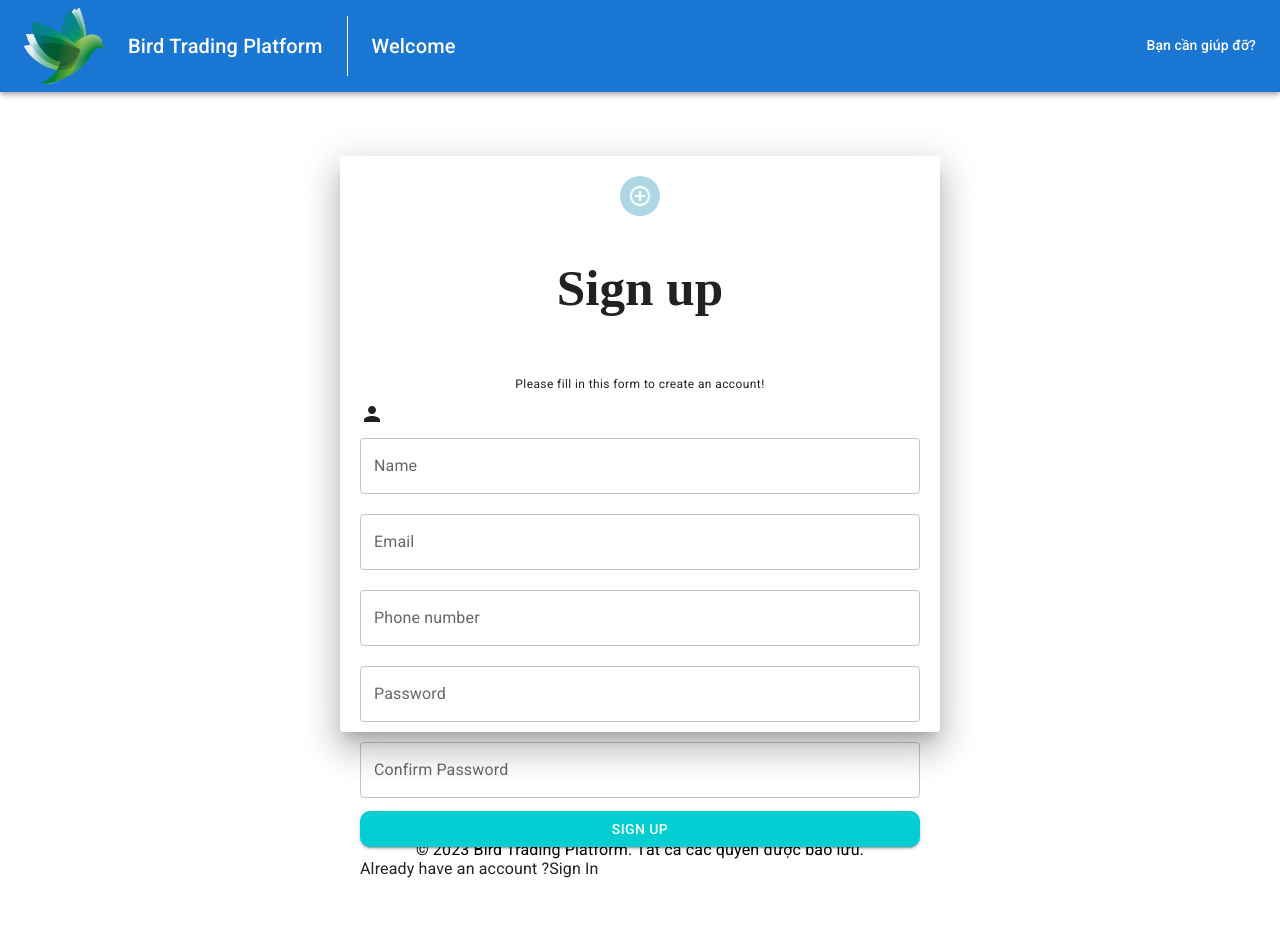
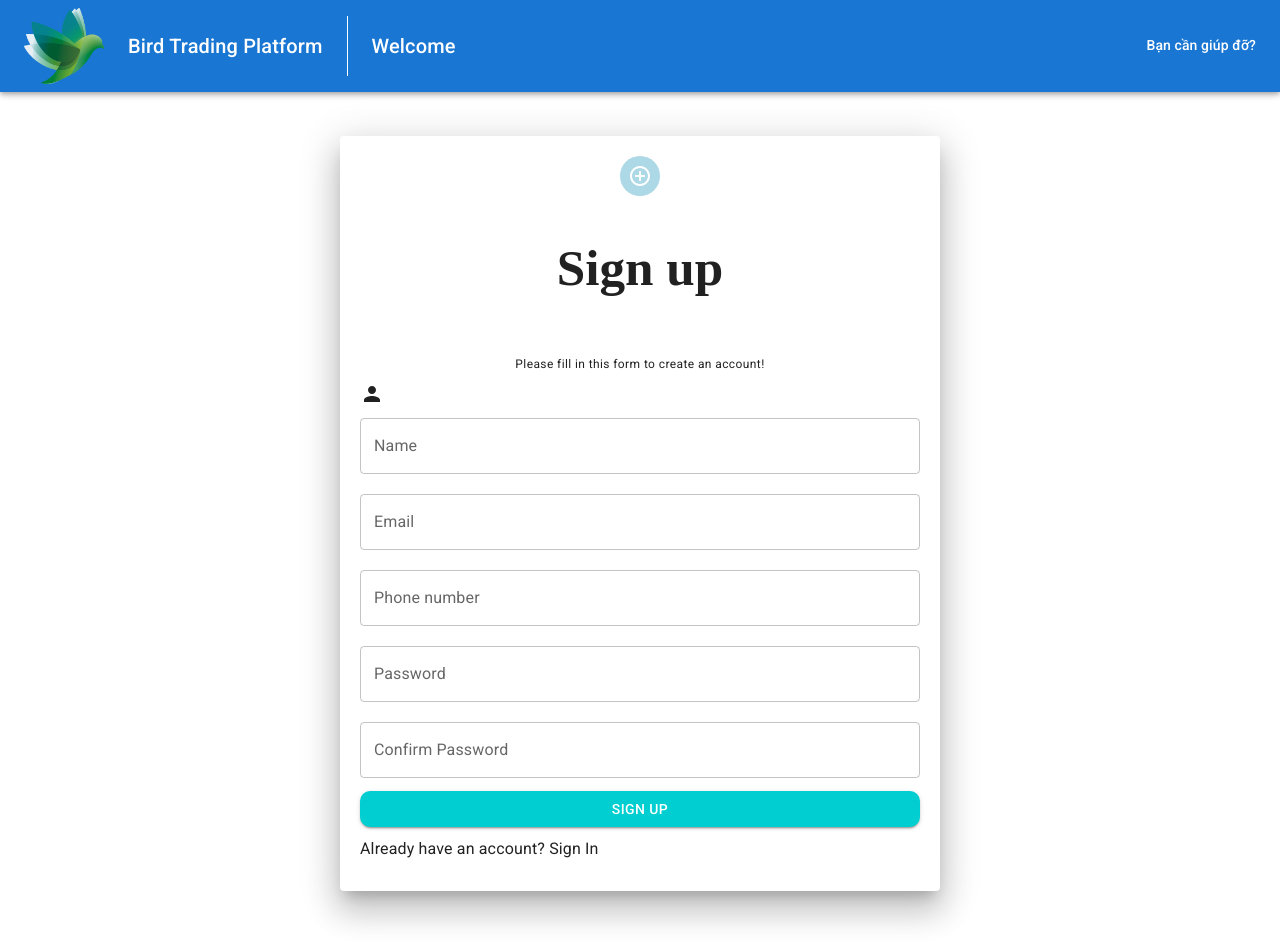
Before and after one commit to thientuquangtrung/birdtradingplatform, a React (Create React App) app in the folder client/: page /signup in a window 1280 px wide. Shown: the top 952 px of the page. Before the commit the page ends 881 px from the top, so only its background shows below. Built offline with nearby package versions, Linux system fonts and the light colour scheme.

Commit message:
fix/file_structure

```diff
--- a/client/src/layouts/AuthLayout/Authlayout.js
+++ b/client/src/layouts/AuthLayout/Authlayout.js
@@ -8,9 +8,13 @@ function AuthLayout({ children }) {
                 <Toolbar sx={{ paddingTop: 1, paddingBottom: 1, justifyContent: 'space-between' }}>
                     <Stack direction="row" alignItems="center" gap={3}>
                         <img width="80px" src="/assets/images/logo.png" alt="logo" />
-                        <Typography variant='h6' component='h1'>Bird Trading Platform</Typography>
-                        <Divider orientation="vertical" variant="middle" flexItem sx={{borderColor: 'white'}} />
-                        <Typography variant='h6' component='h1'>Welcome</Typography>
+                        <Typography variant="h6" component="h1">
+                            Bird Trading Platform
+                        </Typography>
+                        <Divider orientation="vertical" variant="middle" flexItem sx={{ borderColor: 'white' }} />
+                        <Typography variant="h6" component="h1">
+                            Welcome
+                        </Typography>
                     </Stack>
                     <Typography variant="subtitle2" component="p">
                         Bạn cần giúp đỡ?
@@ -18,7 +22,7 @@ function AuthLayout({ children }) {
                 </Toolbar>
             </AppBar>
             <Box padding={3}>{children}</Box>
-            <Typography variant="subtitle1" align="center" mt={5} component="p">
+            <Typography variant="subtitle1" align="center" mt={5} mb={5} component="p">
                 © {new Date().getFullYear()} Bird Trading Platform. Tất cả các quyền được bảo lưu.
             </Typography>
         </Stack>
--- a/client/src/pages/Home/Signup.js
+++ /dev/null
@@ -1,53 +0,0 @@
-import React from 'react';
-import AddCircleOutlineIcon from '@mui/icons-material/AddCircleOutline';
-import { Avatar, Button, Grid, Paper, TextField, Typography } from '@mui/material';
-import PersonIcon from '@mui/icons-material/Person';
-import { Link } from "react-router-dom";
-
-const Signup = () => {
-    const paperStyle = { padding: 20, height: '72vh', width: 600, margin: '20px auto' };
-    const avatarStyle={backgroundColor:"lightblue"}
-    const marginStyle={margin:"10px 0"}
-    const marginForm={margin:"40px 0"}
-
-  const codeStyle = {
-    backgroundColor:"#00CED1",
-    padding: '6px 4px',
-    borderRadius: '10px',
-    transition: 'background-color 0.3s ease',
-    ':hover': {
-      backgroundColor: '##FF1493',
-    }
-   }
-
-    return (
-        <Grid style={marginForm}>
-            <Paper elevation={20} style={paperStyle}>
-                <Grid align="center">
-                    <Avatar style={avatarStyle}>
-                        <AddCircleOutlineIcon></AddCircleOutlineIcon>
-                    </Avatar>
-                    <h1 >Sign up</h1>
-                    <Typography variant='caption'>Please fill in this form to create an account!</Typography>
-                </Grid>
-                <form >
-                <PersonIcon></PersonIcon>{' '}
-                    <TextField style={{marginBottom:"10px"}} fullWidth label='Name'></TextField>
-                    <TextField style={marginStyle} fullWidth label='Email' type='email'></TextField>
-                    <TextField style={marginStyle} fullWidth label='Phone number'></TextField>
-                    <TextField style={marginStyle} fullWidth label='Password' type='password'></TextField>
-                    <TextField style={marginStyle} fullWidth label='Confirm Password' type='password' ></TextField>
-                    <Button style={codeStyle} fullWidth type='submit' variant='contained'> Sign up</Button>
-                </form>
-                <Typography style={marginStyle}>
-                        Already have an account ?
-                        <Link to='/login'>
-                               Sign In
-                        </Link>
-                    </Typography>
-            </Paper>
-        </Grid>
-    );
-};
-
-export default Signup;
--- a/client/src/pages/Home/Login.js
+++ b/client/src/pages/Login/Login.js
@@ -5,10 +5,9 @@ import LockOpenIcon from '@mui/icons-material/LockOpen';
 import PersonIcon from '@mui/icons-material/Person';
 import { Link } from 'react-router-dom';
 
-
-const Login = ({ handleChange }) => {
+const Login = () => {
     // Destructure the handleChange prop
-    const paperStyle = { padding: 20, height: '72vh', width: 600, margin: '20px auto' };
+    const paperStyle = { padding: 20, width: 600, margin: '20px auto' };
     const avatarStyle = { backgroundColor: 'lightblue' };
     const marginStyle = { margin: '10px 0' };
 
@@ -32,7 +31,7 @@ const Login = ({ handleChange }) => {
                         fullWidth
                         required
                     />
-                    <Grid style={{display:"flex", justifyContent:"space-between"}}>
+                    <Grid style={{ display: 'flex', justifyContent: 'space-between' }}>
                         <FormControlLabel control={<Checkbox defaultChecked />} label="Remember password" />
                         <Typography style={marginStyle}>
                             <Link href="#">Forgot password ?</Link>
@@ -42,10 +41,7 @@ const Login = ({ handleChange }) => {
                         Sign In
                     </Button>
                     <Typography style={marginStyle}>
-                        Do you have an account ?
-                        <Link to="/signup" >
-                            Sign up
-                        </Link>
+                        Do you have an account? <Link to="/signup">Sign up</Link>
                     </Typography>
                 </Paper>
             </Grid>
--- /dev/null
+++ b/client/src/pages/Signup/Signup.js
@@ -0,0 +1,52 @@
+import React from 'react';
+import AddCircleOutlineIcon from '@mui/icons-material/AddCircleOutline';
+import { Avatar, Button, Grid, Paper, TextField, Typography } from '@mui/material';
+import PersonIcon from '@mui/icons-material/Person';
+import { Link } from 'react-router-dom';
+
+const Signup = () => {
+    const paperStyle = { padding: 20, width: 600, margin: '20px auto' };
+    const avatarStyle = { backgroundColor: 'lightblue' };
+    const marginStyle = { margin: '10px 0' };
+
+    const codeStyle = {
+        backgroundColor: '#00CED1',
+        padding: '6px 4px',
+        borderRadius: '10px',
+        transition: 'background-color 0.3s ease',
+        ':hover': {
+            backgroundColor: '##FF1493',
+        },
+    };
+
+    return (
+        <Grid>
+            <Paper elevation={20} style={paperStyle}>
+                <Grid align="center">
+                    <Avatar style={avatarStyle}>
+                        <AddCircleOutlineIcon></AddCircleOutlineIcon>
+                    </Avatar>
+                    <h1>Sign up</h1>
+                    <Typography variant="caption">Please fill in this form to create an account!</Typography>
+                </Grid>
+                <form>
+                    <PersonIcon></PersonIcon>{' '}
+                    <TextField style={{ marginBottom: '10px' }} fullWidth label="Name"></TextField>
+                    <TextField style={marginStyle} fullWidth label="Email" type="email"></TextField>
+                    <TextField style={marginStyle} fullWidth label="Phone number"></TextField>
+                    <TextField style={marginStyle} fullWidth label="Password" type="password"></TextField>
+                    <TextField style={marginStyle} fullWidth label="Confirm Password" type="password"></TextField>
+                    <Button style={codeStyle} fullWidth type="submit" variant="contained">
+                        {' '}
+                        Sign up
+                    </Button>
+                </form>
+                <Typography style={marginStyle}>
+                    Already have an account? <Link to="/login">Sign In</Link>
+                </Typography>
+            </Paper>
+        </Grid>
+    );
+};
+
+export default Signup;
--- a/client/src/routes/index.js
+++ b/client/src/routes/index.js
@@ -5,8 +5,8 @@ import AuthLayout from '../layouts/AuthLayout/AuthLayout';
 
 // Pages
 import Home from '../pages/Home/Home';
-import Login from '../pages/Home/Login';
-import Signup from '../pages/Home/Signup';
+import Login from '../pages/Login/Login';
+import Signup from '../pages/Signup/Signup';
 import UpdateShop from '../pages/UpdateShop/UpdateShop.js';
 import NewProduct from '../pages/NewProduct/NewProduct';
 import ListProduct from '../pages/ListProduct/ListProduct';
```
Also changed, not shown: client/src/pages/Home/Signinup.js (deleted, +0 -56 lines).
